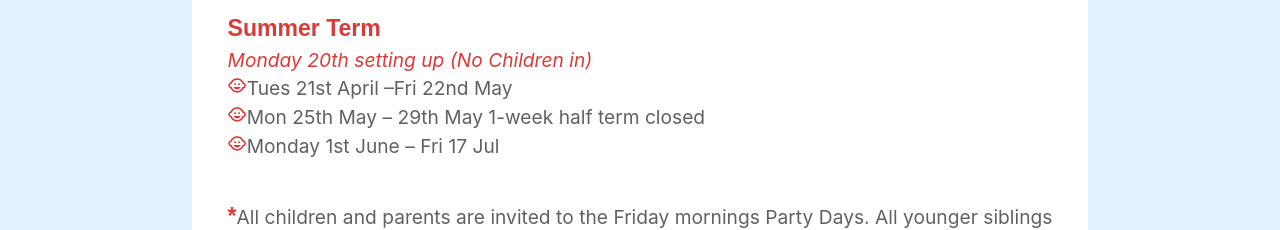
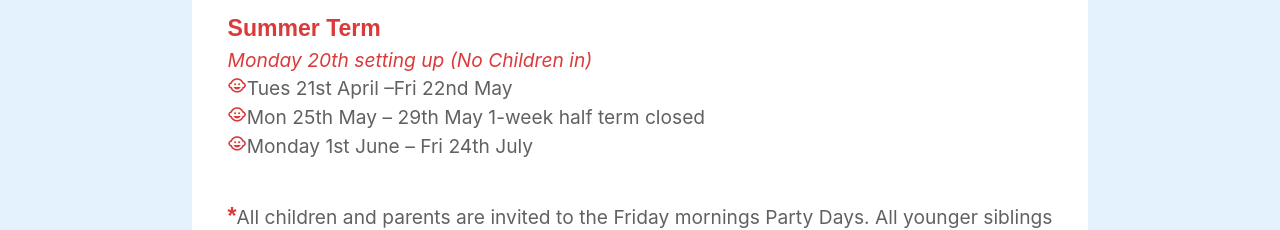
Before and after one commit to rajgthub/appdevdep, a React (Create React App) app: page /Termdates in a window 1280 px wide. Shown: the part 882-1112 px from the top of the page. Built offline with nearby package versions, Linux system fonts and the light colour scheme.

Commit message:
Fix summar term end date issues

```diff
--- a/src/components/TermDates2020.js
+++ b/src/components/TermDates2020.js
@@ -60,7 +60,7 @@ const TermDates2020 = () => (
       </li>
       <li>
         <i className=" tiny material-icons">child_care</i>Monday 1st June – Fri
-        17 Jul
+        24th July
       </li>
       {/* <li>
         <i className=" tiny material-icons">child_care</i>Tues 4 Jun – Fri 19
@@ -89,7 +89,7 @@ const TermDates2020 = () => (
       </li>
       <li>
         <i className=" tiny material-icons">child_care</i>Leavers Party
-        <span> </span>Friday 17 July
+        <span> </span>Friday 24th July
       </li>
     </ul>
   </>
```
